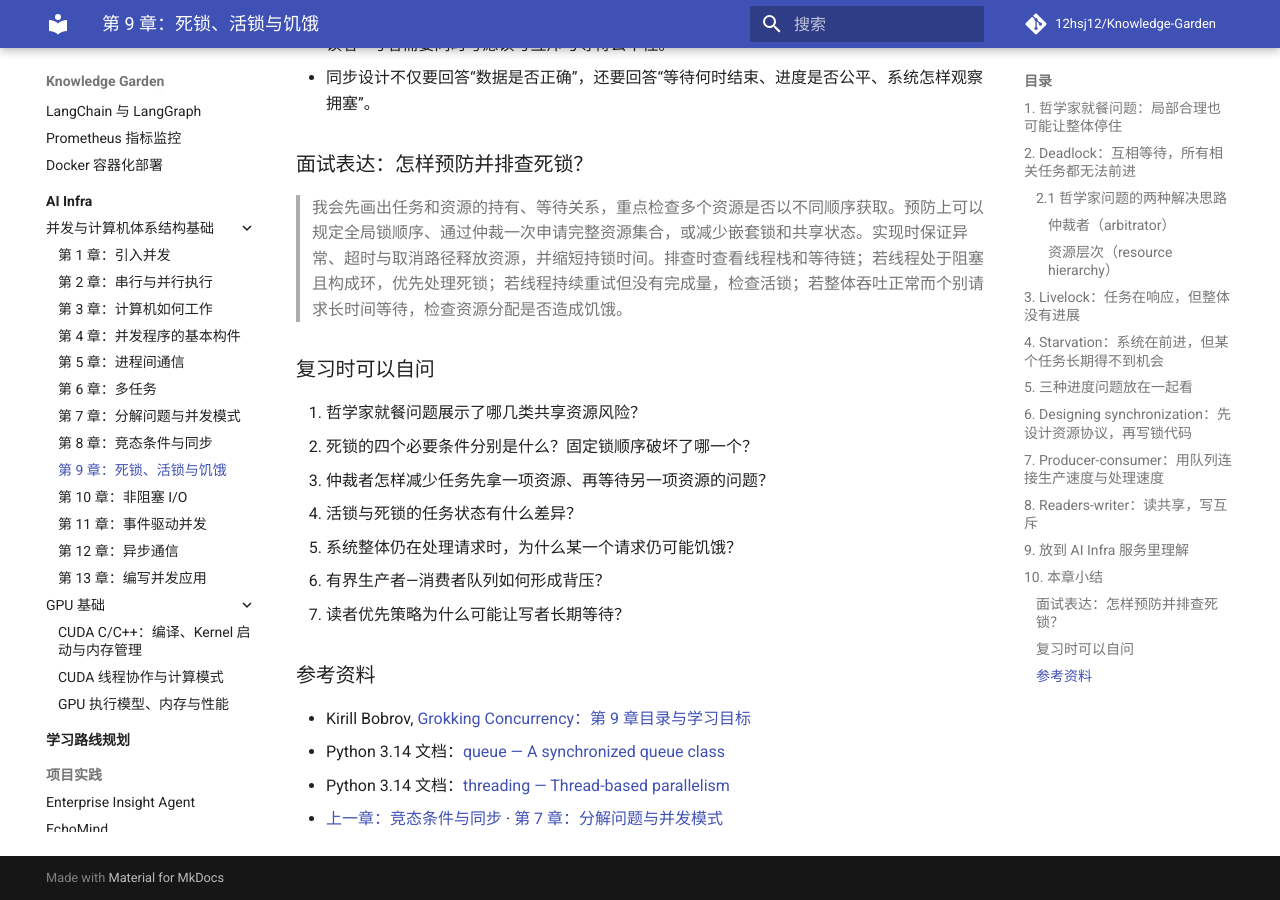
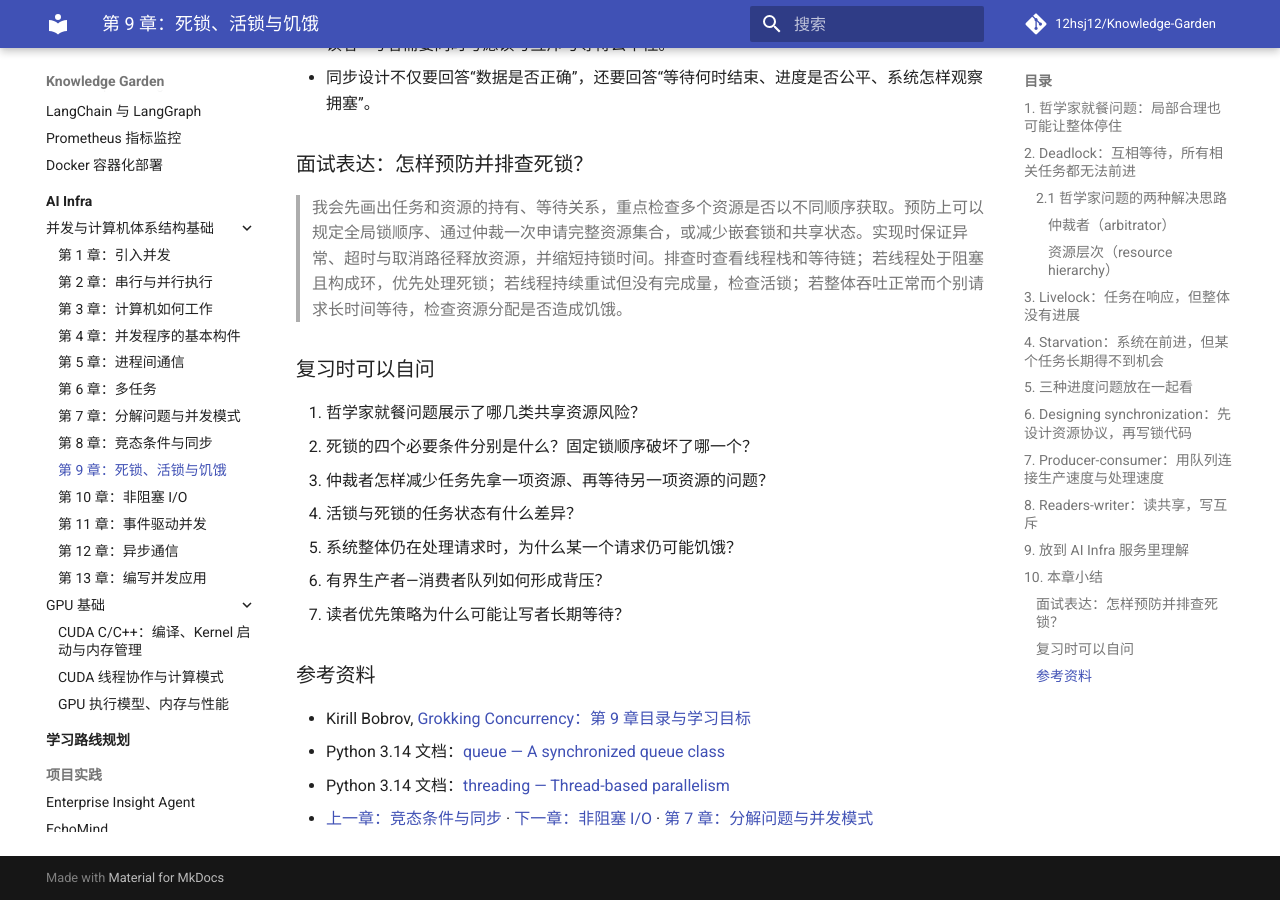
Before and after one commit to 12hsj12/Knowledge-Garden, an MkDocs documentation site: the page built from docs/ai-infra/concurrency/chapter-09.md, in a window 1280 px wide and 900 px high, scrolled down 5297 px. Built offline with MkDocs 1.6.1 and Material for MkDocs 9.7.7, drawn with Linux system fonts in a browser that asks for light colours; comment, search, counter and statistics services are not loaded.

Commit message:
Link chapter 9 to chapter 10

```diff
--- a/docs/ai-infra/concurrency/chapter-09.md
+++ b/docs/ai-infra/concurrency/chapter-09.md
@@ -188,4 +188,4 @@ def consumer():
 - Kirill Bobrov, [Grokking Concurrency：第 9 章目录与学习目标](https://livebook.manning.com/learn/grokking-concurrency)
 - Python 3.14 文档：[queue — A synchronized queue class](https://docs.python.org/3.14/library/queue.html)
 - Python 3.14 文档：[threading — Thread-based parallelism](https://docs.python.org/3.14/library/threading.html)
-- [上一章：竞态条件与同步](chapter-08.md) · [第 7 章：分解问题与并发模式](chapter-07.md)
+- [上一章：竞态条件与同步](chapter-08.md) · [下一章：非阻塞 I/O](chapter-10.md) · [第 7 章：分解问题与并发模式](chapter-07.md)
```
